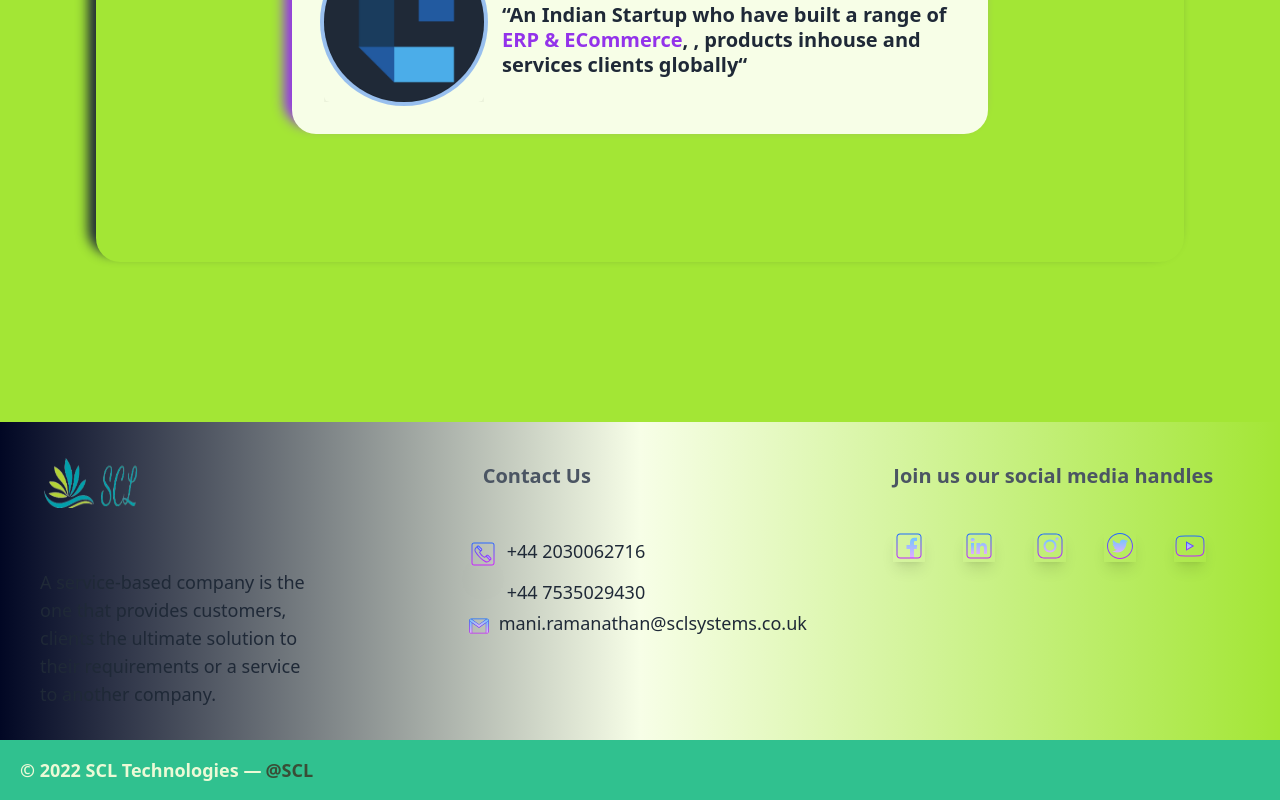
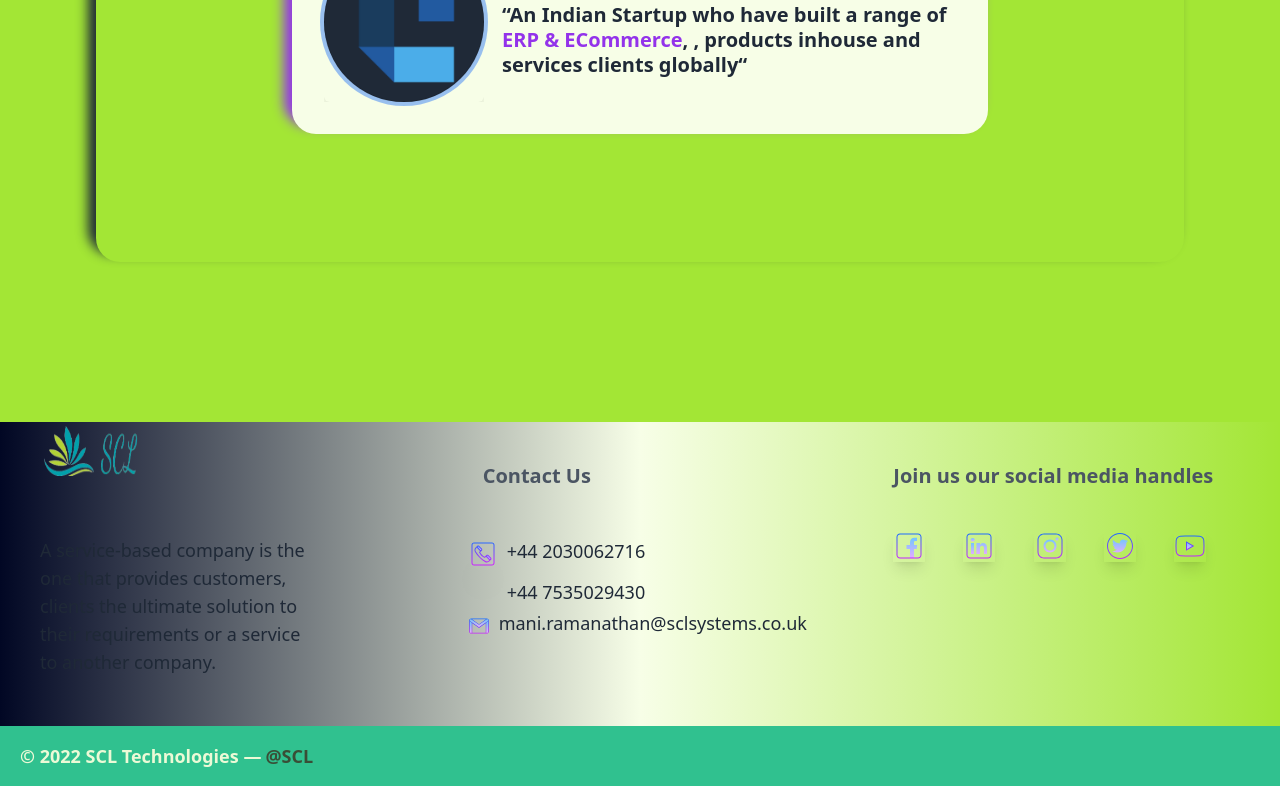
Before and after one commit to lmnaslimited/project-m, a Next.js app: page / in a window 1280 px wide. Shown: the part 4121-4921 px from the top of the page. Built offline with nearby package versions, Linux system fonts and the light colour scheme.

Commit message:
draft version of project-m

```diff
--- a/components/footer/footer.js
+++ b/components/footer/footer.js
@@ -7,7 +7,7 @@ export default function Footer() {
     <footer className="text-gray-600 body-font">
       <div className="grid lg:grid-rows-1 lg:grid-cols-3 grid-rows-2 grid-cols-2 bg-gradient-to-r from-midnight via-th-background-secondary to-gray-midnight">
 
-        <div className="lg:row-span-1 lg:col-span-1 row-span-1 col-span-2 mx-5 px-5 my-4 py-4">
+        <div className="lg:row-span-1 lg:col-span-1 row-span-1 col-span-2 mx-5 px-5 ">
           <a className="flex title-font font-medium items-center md:justify-start justify-center">
             <Logo size={'50'} textColor={'text-th-primary-medium'}/>
           </a>
```
